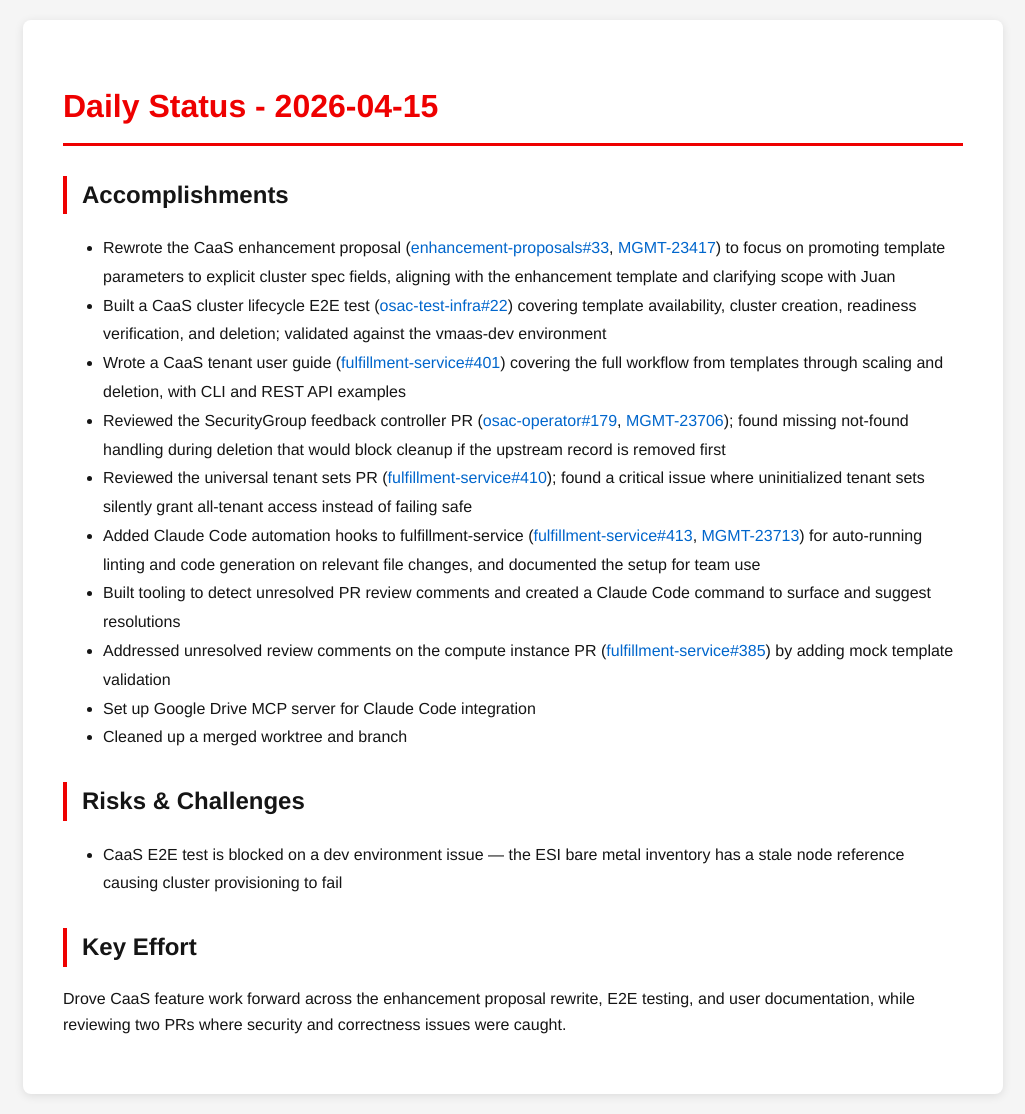
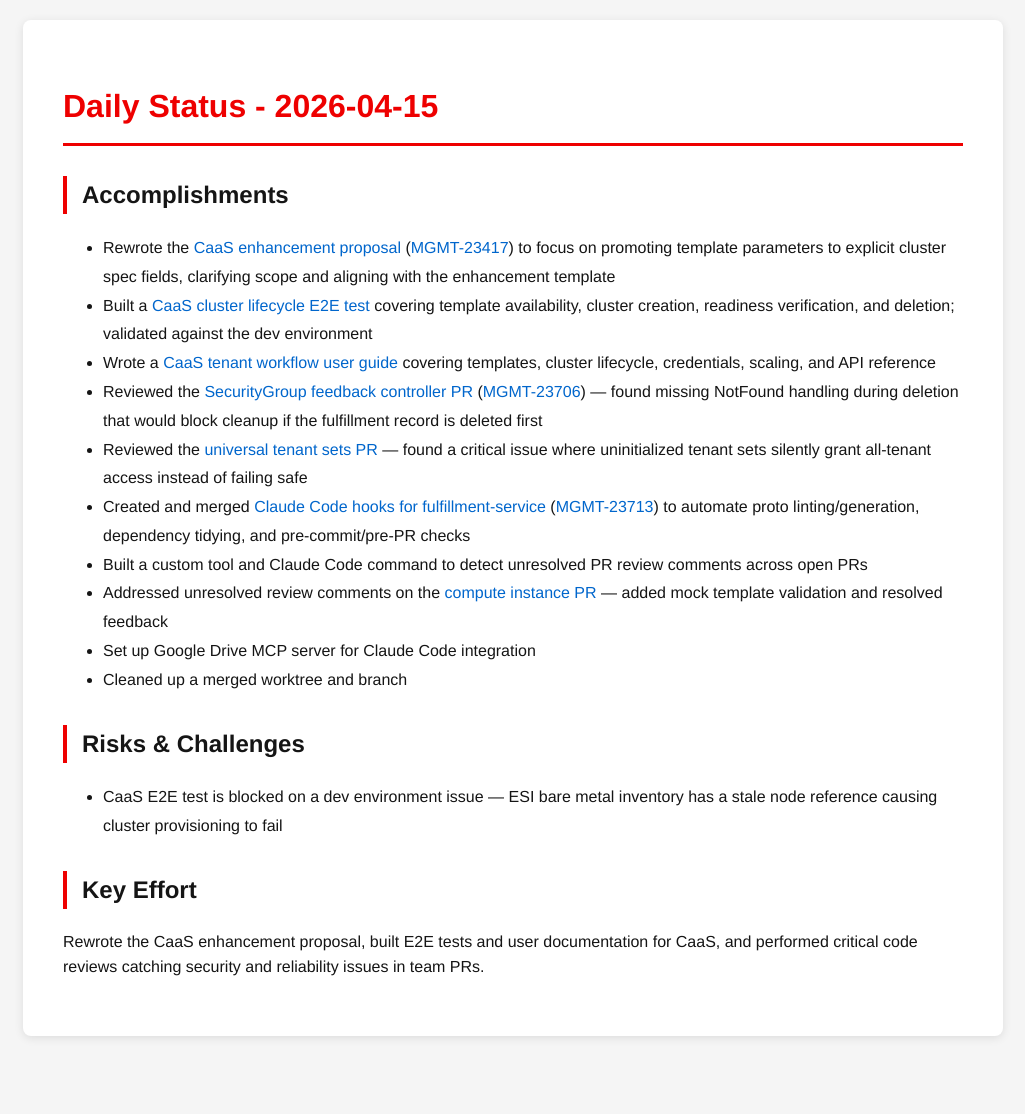
Before and after one commit to tzvatot/daily-status, a Jekyll site: the page built from 2026-04-15.md, in a window 1280 px wide. Shown: the whole page, without its empty margins (127-1152 px from the left). Built offline with Jekyll 4.4.1, drawn with Linux system fonts in a browser that asks for light colours; after the commit the page ends 1056 px from its top, so only the background shows below that.

Commit message:
Daily status update - 2026-04-15

```diff
--- a/2026-04-15.md
+++ b/2026-04-15.md
@@ -7,19 +7,19 @@ date: 2026-04-15
 # Daily Status - 2026-04-15
 
 ## Accomplishments
-- Rewrote the CaaS enhancement proposal ([enhancement-proposals#33](https://github.com/osac-project/enhancement-proposals/pull/33), [MGMT-23417](https://issues.redhat.com/browse/MGMT-23417)) to focus on promoting template parameters to explicit cluster spec fields, aligning with the enhancement template and clarifying scope with Juan
-- Built a CaaS cluster lifecycle E2E test ([osac-test-infra#22](https://github.com/osac-project/osac-test-infra/pull/22)) covering template availability, cluster creation, readiness verification, and deletion; validated against the vmaas-dev environment
-- Wrote a CaaS tenant user guide ([fulfillment-service#401](https://github.com/osac-project/fulfillment-service/pull/401)) covering the full workflow from templates through scaling and deletion, with CLI and REST API examples
-- Reviewed the SecurityGroup feedback controller PR ([osac-operator#179](https://github.com/osac-project/osac-operator/pull/179), [MGMT-23706](https://issues.redhat.com/browse/MGMT-23706)); found missing not-found handling during deletion that would block cleanup if the upstream record is removed first
-- Reviewed the universal tenant sets PR ([fulfillment-service#410](https://github.com/osac-project/fulfillment-service/pull/410)); found a critical issue where uninitialized tenant sets silently grant all-tenant access instead of failing safe
-- Added Claude Code automation hooks to fulfillment-service ([fulfillment-service#413](https://github.com/osac-project/fulfillment-service/pull/413), [MGMT-23713](https://issues.redhat.com/browse/MGMT-23713)) for auto-running linting and code generation on relevant file changes, and documented the setup for team use
-- Built tooling to detect unresolved PR review comments and created a Claude Code command to surface and suggest resolutions
-- Addressed unresolved review comments on the compute instance PR ([fulfillment-service#385](https://github.com/osac-project/fulfillment-service/pull/385)) by adding mock template validation
+- Rewrote the [CaaS enhancement proposal](https://github.com/osac-project/enhancement-proposals/pull/33) ([MGMT-23417](https://issues.redhat.com/browse/MGMT-23417)) to focus on promoting template parameters to explicit cluster spec fields, clarifying scope and aligning with the enhancement template
+- Built a [CaaS cluster lifecycle E2E test](https://github.com/osac-project/osac-test-infra/pull/22) covering template availability, cluster creation, readiness verification, and deletion; validated against the dev environment
+- Wrote a [CaaS tenant workflow user guide](https://github.com/osac-project/fulfillment-service/pull/401) covering templates, cluster lifecycle, credentials, scaling, and API reference
+- Reviewed the [SecurityGroup feedback controller PR](https://github.com/osac-project/osac-operator/pull/179) ([MGMT-23706](https://issues.redhat.com/browse/MGMT-23706)) — found missing NotFound handling during deletion that would block cleanup if the fulfillment record is deleted first
+- Reviewed the [universal tenant sets PR](https://github.com/osac-project/fulfillment-service/pull/410) — found a critical issue where uninitialized tenant sets silently grant all-tenant access instead of failing safe
+- Created and merged [Claude Code hooks for fulfillment-service](https://github.com/osac-project/fulfillment-service/pull/413) ([MGMT-23713](https://issues.redhat.com/browse/MGMT-23713)) to automate proto linting/generation, dependency tidying, and pre-commit/pre-PR checks
+- Built a custom tool and Claude Code command to detect unresolved PR review comments across open PRs
+- Addressed unresolved review comments on the [compute instance PR](https://github.com/osac-project/fulfillment-service/pull/385) — added mock template validation and resolved feedback
 - Set up Google Drive MCP server for Claude Code integration
 - Cleaned up a merged worktree and branch
 
 ## Risks & Challenges
-- CaaS E2E test is blocked on a dev environment issue — the ESI bare metal inventory has a stale node reference causing cluster provisioning to fail
+- CaaS E2E test is blocked on a dev environment issue — ESI bare metal inventory has a stale node reference causing cluster provisioning to fail
 
 ## Key Effort
-Drove CaaS feature work forward across the enhancement proposal rewrite, E2E testing, and user documentation, while reviewing two PRs where security and correctness issues were caught.
+Rewrote the CaaS enhancement proposal, built E2E tests and user documentation for CaaS, and performed critical code reviews catching security and reliability issues in team PRs.
```
